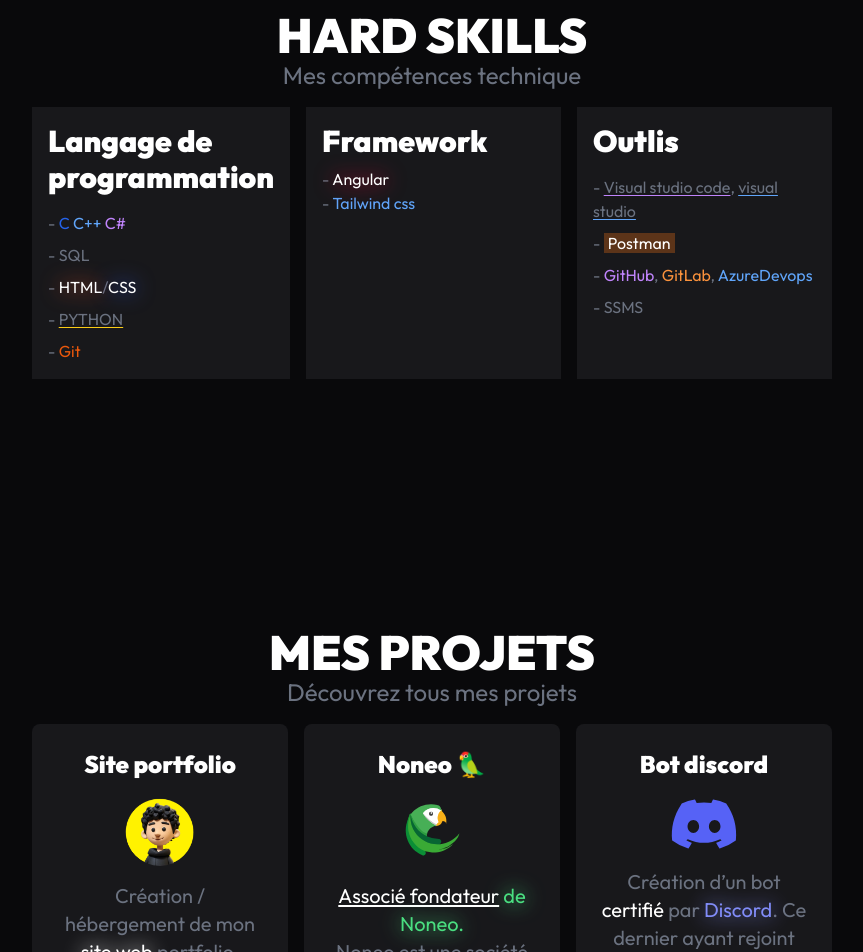
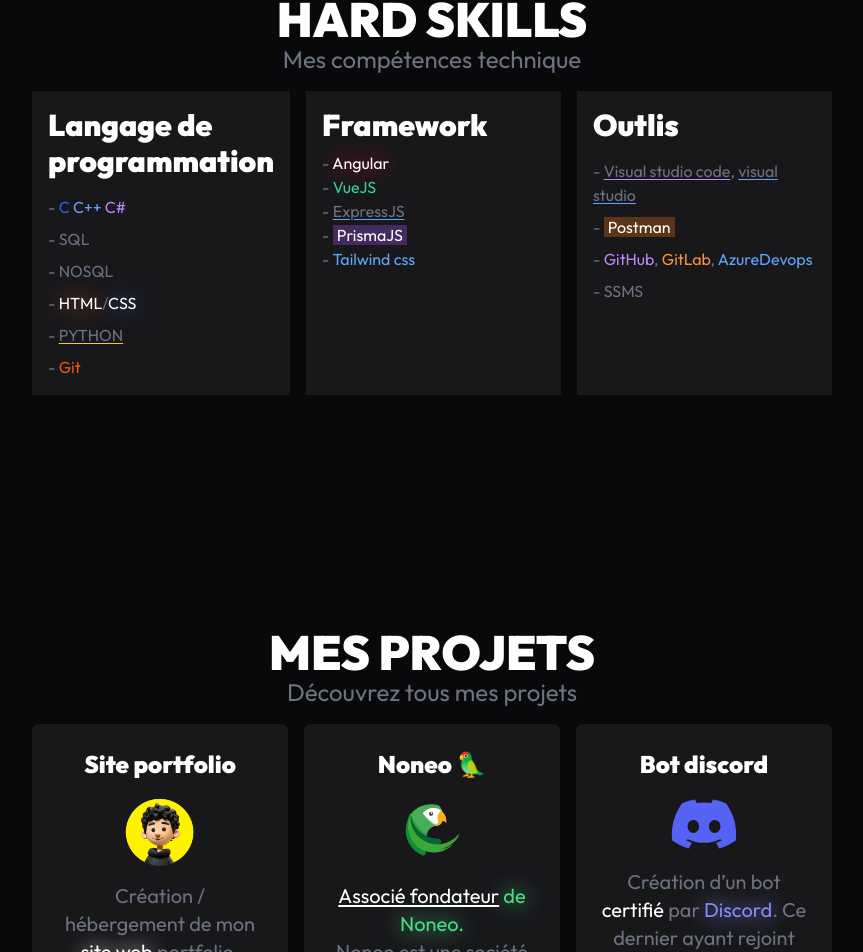
Before and after one commit to AntoninMart/my-portfolio, an Angular app: page / in a window 1280 px wide. Shown: the part 1857-2809 px from the top of the page, without its empty margins (208-1071 px from the left). Built offline with nearby package versions, Linux system fonts and the light colour scheme.

Commit message:
wip on hardskills

```diff
--- a/src/app/components/hardskills/hardskills.component.html
+++ b/src/app/components/hardskills/hardskills.component.html
@@ -6,6 +6,7 @@
             <h3 class="text-3xl font-bold mb-2">Langage de programmation</h3>
             <p class="text-gray-500">- <span class="text-blue-600">C</span>&nbsp;<span class="text-blue-400">C++</span>&nbsp;<span class="text-purple-400">C#</span></p>
             <p class="text-gray-500">- SQL</p>
+            <p class="text-gray-500">- NOSQL</p>
             <p class="text-gray-500">- <span class="drop-shadow-[0_0px_10px_rgba(221,75,37,255)] text-white">HTML</span>/<span class="drop-shadow-[0_0px_10px_rgba(45,83,229,255)] text-white">CSS</span></p>
             <p class="text-gray-500">- <span class="underline underline-offset-2 decoration-yellow-400">PYTHON</span></p>
             <p class="text-gray-500">- <span class="text-orange-600">Git</span></p>
@@ -13,6 +14,9 @@
         <div class="flex flex-col w-full xl:w-1/3 p-4 bg-zinc-900">
             <h3 class="text-3xl font-bold mb-2">Framework</h3>
             <p class="text-gray-500">- <span class="drop-shadow-[0_0px_10px_rgba(214,0,47,255)] text-white">Angular</span></p>
+            <p class="text-gray-500">- <span class="text-emerald-400">VueJS</span></p>
+            <p class="text-gray-500">- <span class="underline underline-offset-2 decoration-blue-400">ExpressJS</span></p>
+            <p class="text-gray-500">- <span class="bg-purple-500/30 text-white px-1">PrismaJS</span></p>
             <p class="text-gray-500">- <span class="text-blue-400">Tailwind css</span></p>
         </div>
         <div class="flex flex-col w-full xl:w-1/3 p-4 bg-zinc-900 gap-2">
```
